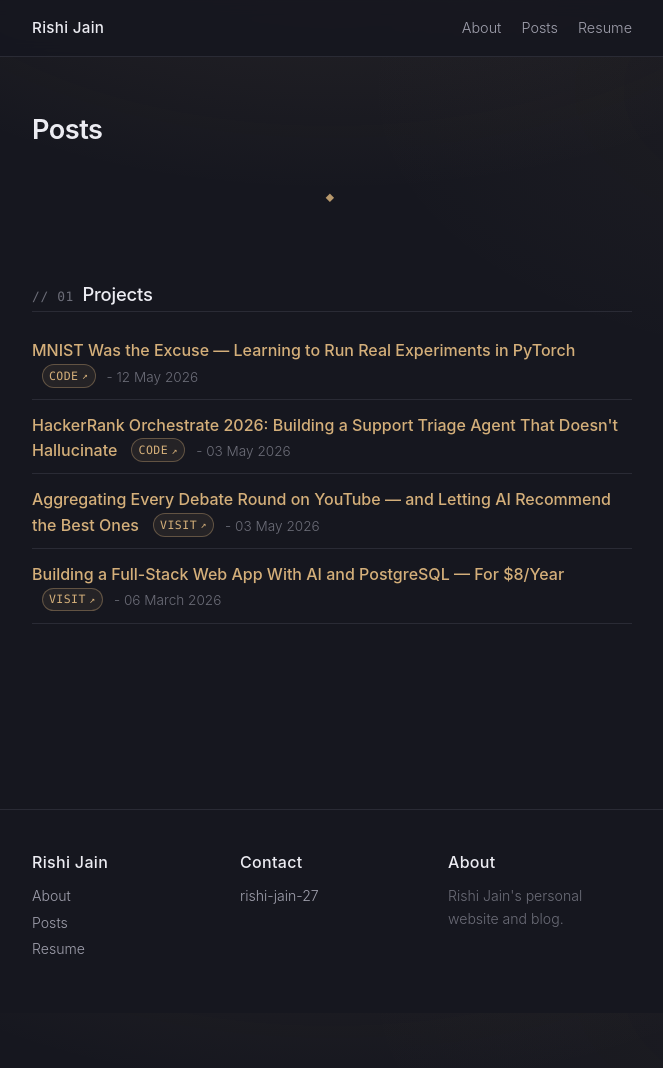
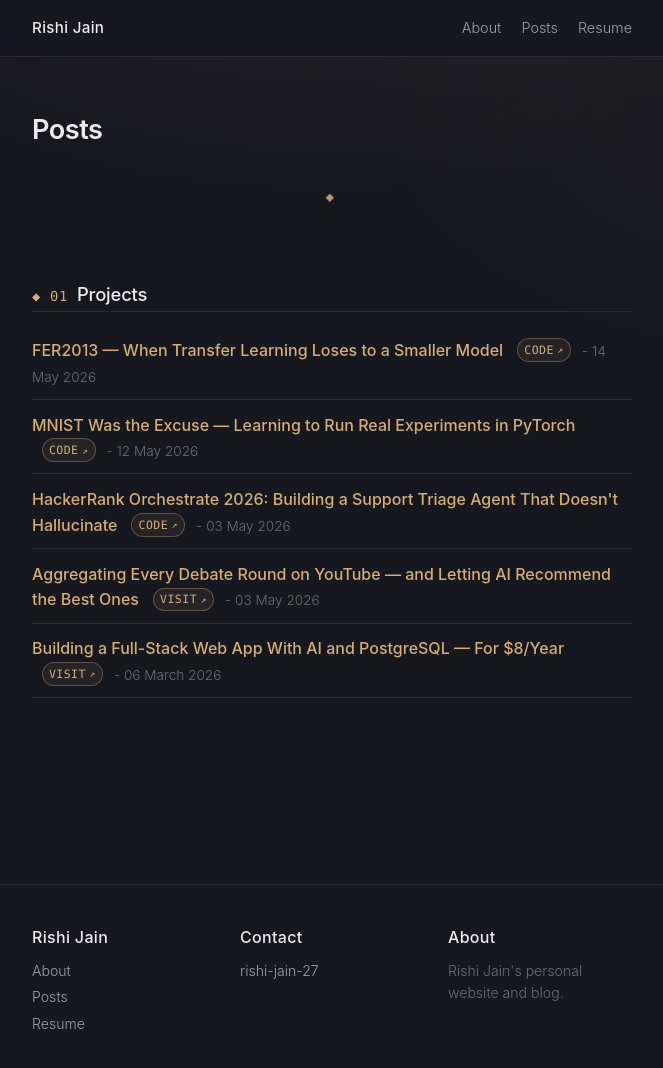
Before and after one commit to Rishi-Jain-27/rishi-jain-27.github.io, a Jekyll site: the page built from posts.md, in a window 1280 px wide and 1087 px high. Shown: the top 1068 px of the window, without its empty margins (308-971 px from the left). Built offline with Jekyll 4.4.1, drawn with Linux system fonts in a browser that asks for light colours; some of the changed lines change nothing that is shown.

Commit message:
Added blog, reformatted decorations

```diff
--- /dev/null
+++ b/_posts/2026-05-14-fer2013-classifier-when-transfer-learning-loses.md
@@ -0,0 +1,69 @@
+---
+layout: post
+title: "FER2013 — When Transfer Learning Loses to a Smaller Model"
+author: "Rishi Jain"
+date: 2026-05-14
+categories: projects
+project_url: https://github.com/Rishi-Jain-27/fer2013-classifier
+project_label: Code
+---
+
+For my second PyTorch project I wanted something harder than MNIST. FER2013 fit the bill — 35,887 grayscale 48×48 face crops, sorted into seven emotions (Angry, Disgust, Fear, Happy, Sad, Surprise, Neutral). It's a famously rough dataset: human accuracy tops out around 65%, and published SOTA sits in the low 70s. I wasn't trying to beat SOTA. I wanted to take the infrastructure I'd built for the [MNIST classifier](https://github.com/Rishi-Jain-27/mnist-classifier) into a problem that would actually push back, and to check an assumption I'd absorbed somewhere along the way — that transfer learning is always the easy win. Code is on [GitHub](https://github.com/Rishi-Jain-27/fer2013-classifier).
+
+The headline result, before I get to the how: my hand-rolled CNN beat a frozen VGG16 backbone, and the gap wasn't small.
+
+## The Imbalance Problem
+
+FER2013 is lopsided. There are around 7,200 training images of Happy faces and 436 of Disgust. Train a model naively on that and it learns to be confidently happy at everything — and worse, the accuracy number on paper looks reasonable because Happy dominates the distribution. The model gets to coast.
+
+I corrected for this in two places at once. At the dataloader, a `WeightedRandomSampler` weighted each sample by the inverse of its class frequency, so every batch came out roughly balanced regardless of the underlying ratio. Then, for the transfer-learning model, I also passed class weights into `CrossEntropyLoss` so a missed Disgust example would cost more than a missed Happy one. Belt and suspenders, but with a 16× imbalance the default behavior is bad enough that the redundancy felt earned.
+
+## The Self-Made Model
+
+`FER2013V1` is three convolutional blocks and a small classifier head. Each block is the same shape — a pair of `Conv2d → BatchNorm → GELU` layers followed by `MaxPool(2)` — and the head is `Flatten → Dropout(0.25) → Linear(2304, 64) → GELU → Dropout(0.25) → Linear(64, 64) → GELU → Linear(64, 7)`.
+
+The one unusual choice was the channel counts. Textbook CNNs widen as they go: 64 → 128 → 256. I went the other way, 256 → 128 → 64. The reasoning was that a 48×48 input doesn't have a lot of spatial structure to expand into. What it has is fine-grained pixel patterns — the curve of a mouth, the angle of a brow — and those benefit from a wide early layer that captures the texture before the maxpools start compressing it down. By the time the feature map is 6×6, 64 channels is plenty to describe what's left. It's a choice that only makes sense for genuinely tiny inputs.
+
+I trained it with `AdamW(lr=0.001, weight_decay=1e-2)` and `CrossEntropyLoss`. About 1.3M parameters total.
+
+## Transfer Learning Was Supposed to Be the Easy Win
+
+The second model was the textbook recipe. Take VGG16 pretrained on ImageNet, freeze the feature extractor, swap on a new 7-class head, fine-tune. ImageNet has 14 million images in it. VGG16's filters had to be better than anything I could train from scratch on 28k tiny grayscale faces. That was the assumption, anyway.
+
+Making it actually run took some massaging on the input side. Convert grayscale to 3-channel. Upscale 48×48 to 64×64 — smaller than VGG's native 224 to keep training tractable, but big enough that the conv stack wouldn't collapse to a single pixel. Apply ImageNet's normalization stats. Replace the 1000-class head with `Linear(25088, 512) → BatchNorm → Dropout(0.5) → Linear(512, 256) → BatchNorm → Dropout(0.3) → Linear(256, 7)`. Add a `ReduceLROnPlateau` scheduler, since I expected long, slow fine-tuning to be the move.
+
+I trained it for 50 epochs — about 36 minutes on a Colab GPU — and the best test accuracy was 44.7%, hit at epoch 32 and never improved after.
+
+Meanwhile the self-made CNN had cleared 49% by epoch 2 before my Colab session disconnected on me.
+
+## Why the Bigger Model Lost
+
+I was surprised by the result for about an afternoon, and then it made complete sense.
+
+VGG16's early filters are tuned for natural-image statistics — color edges, ImageNet textures, the kind of object-scale gradients you get in a photograph of a dog. None of that is what separates "sad" from "neutral" in a 48×48 grayscale face. The signal there lives in small geometric differences around the eyes and mouth, and the pretrained filters have no particular reason to be sensitive to it.
+
+The resolution made it worse. Even after upscaling, 64×64 is more than three times smaller than what VGG was trained on, and most of the network ends up processing feature maps that have already collapsed to 2×2 by the final block. There's almost no spatial information left for the classifier to work with.
+
+And because the backbone is frozen, there's no way for the network to adapt. Train loss kept dropping — that's the head memorizing whatever signal does make it through — but test loss never followed. Classic head-overfitting on a base network that's locked into the wrong inductive bias.
+
+It's the thing transfer-learning tutorials never quite say out loud: pretrained features only help when your problem looks like the pretraining task. 48×48 grayscale faces don't look like 224×224 ImageNet photos. A small purpose-built network beats a giant misapplied one.
+
+## What Carried Over from MNIST
+
+The entire [`helper_functions.py`](https://github.com/Rishi-Jain-27/fer2013-classifier/blob/main/helper_functions.py) module from the MNIST project dropped in mostly unchanged — `train`, `set_seeds`, `save_best_model`, `create_writer`, the Cloudflare-tunnel TensorBoard helper. That was the thesis of the last post: the model is the small part, the workflow is the thing that transfers. Two projects in, it's still holding up.
+
+The only extension I made was adding an optional `scheduler` argument to `train` so `ReduceLROnPlateau` could step on the test loss each epoch. Small change. Worth keeping.
+
+## What's Next
+
+The self-made model is the right base; the next round is about pushing it further rather than swapping it out.
+
+- Finish a clean 50-epoch run of the self-made model end-to-end. The disconnect cut me off at epoch 2.
+- Plot a confusion matrix. I suspect Disgust and Fear are bleeding into each other even with the sampler doing its job.
+- Try unfreezing the last block of VGG instead of freezing the whole feature extractor, and see whether partial fine-tuning closes the gap.
+- Swap the plain conv blocks for a ResNet-style residual block, written from scratch.
+- Tune data augmentation for faces specifically — small rotations and horizontal flips, no vertical flip. A person upside-down is not a person.
+
+## Takeaway
+
+The cliché going in was "always start with transfer learning." The result going out is more nuanced. Pretrained features help when the source and target tasks share an inductive bias, and they don't really otherwise. A network designed for the actual problem and trained from scratch on the actual data can beat a much larger pretrained one that was never going to fit the shape of what you're trying to do. Bigger isn't smarter. Closer is.
--- a/css/main.scss
+++ b/css/main.scss
@@ -657,11 +657,11 @@ pre code {
 }
 .page .post-content h2::before,
 .post .post-content h2::before {
-  content: "// " counter(section-num, decimal-leading-zero) "  ";
+  content: "◆ " counter(section-num, decimal-leading-zero) "  ";
   font-family: $font-mono;
-  font-size: 0.7em;
+  font-size: 0.75em;
   font-weight: 400;
-  color: $fg-dim;
+  color: $accent;
   letter-spacing: 0.05em;
 }
 
```
